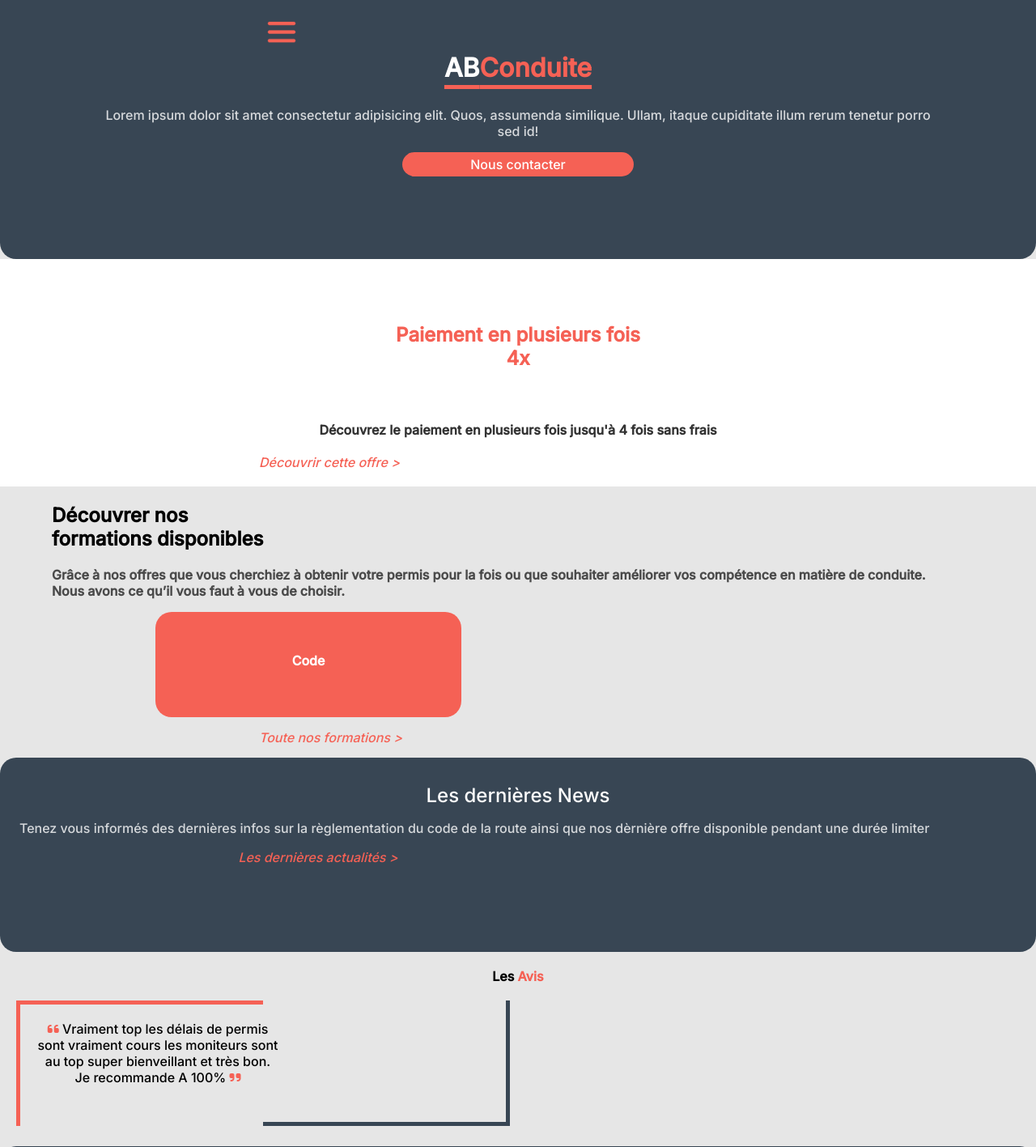
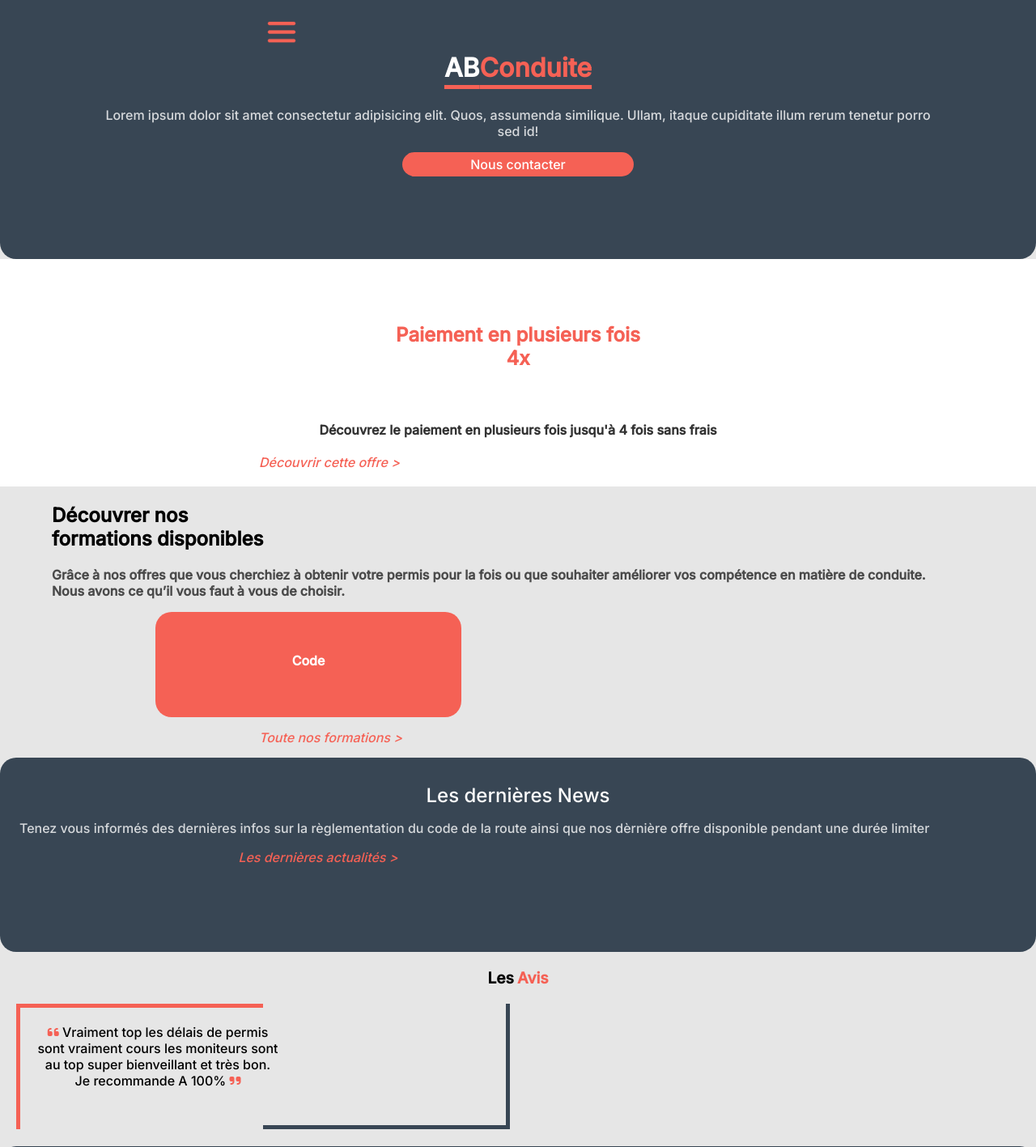
Before and after one commit to ElyesseAdda/ABConduite, a PHP site: page / in a window 1280 px wide. Shown: the top 1417 px of the page at 81% size. Run offline with PHP 8.4, Linux system fonts and the light colour scheme; some libraries are stand-ins or nearby versions.

Commit message:
petit ajustement visuel

```diff
--- a/asset/style.css
+++ b/asset/style.css
@@ -154,6 +154,7 @@ body{
 .avis .color {
     margin-bottom: 100px;
     font-weight: 600;
+    font-size: larger;
 }
 
 .borderavis{
```
